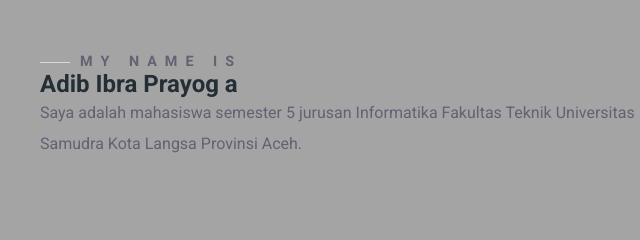
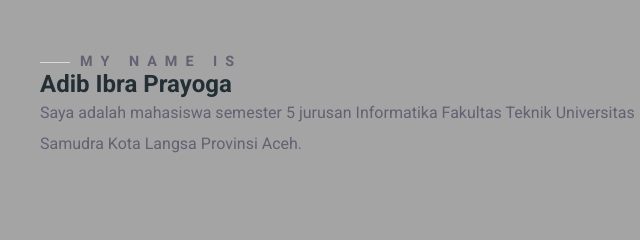
Before and after one commit to adibibraprayoga/adibibraprayoga-porto, a plain HTML site: page index.html in a window 1280 px wide. Shown: the part 328-568 px from the top of the page, 0-640 px from the left. Drawn offline with Linux system fonts and the light colour scheme.

Commit message:
Update index.html

```diff
--- a/index.html
+++ b/index.html
@@ -36,7 +36,7 @@
             <section id="hero">
                 <div class="hero-left">
                     <h3 class="pre-title">My Name Is</h3>
-                    <h1 class="hero-name">Adib Ibra Prayog a</h1>
+                    <h1 class="hero-name">Adib Ibra Prayoga</h1>
                     <p>
                         Saya adalah mahasiswa semester 5 jurusan Informatika Fakultas Teknik Universitas Samudra Kota Langsa Provinsi Aceh.
                 </div>
```
